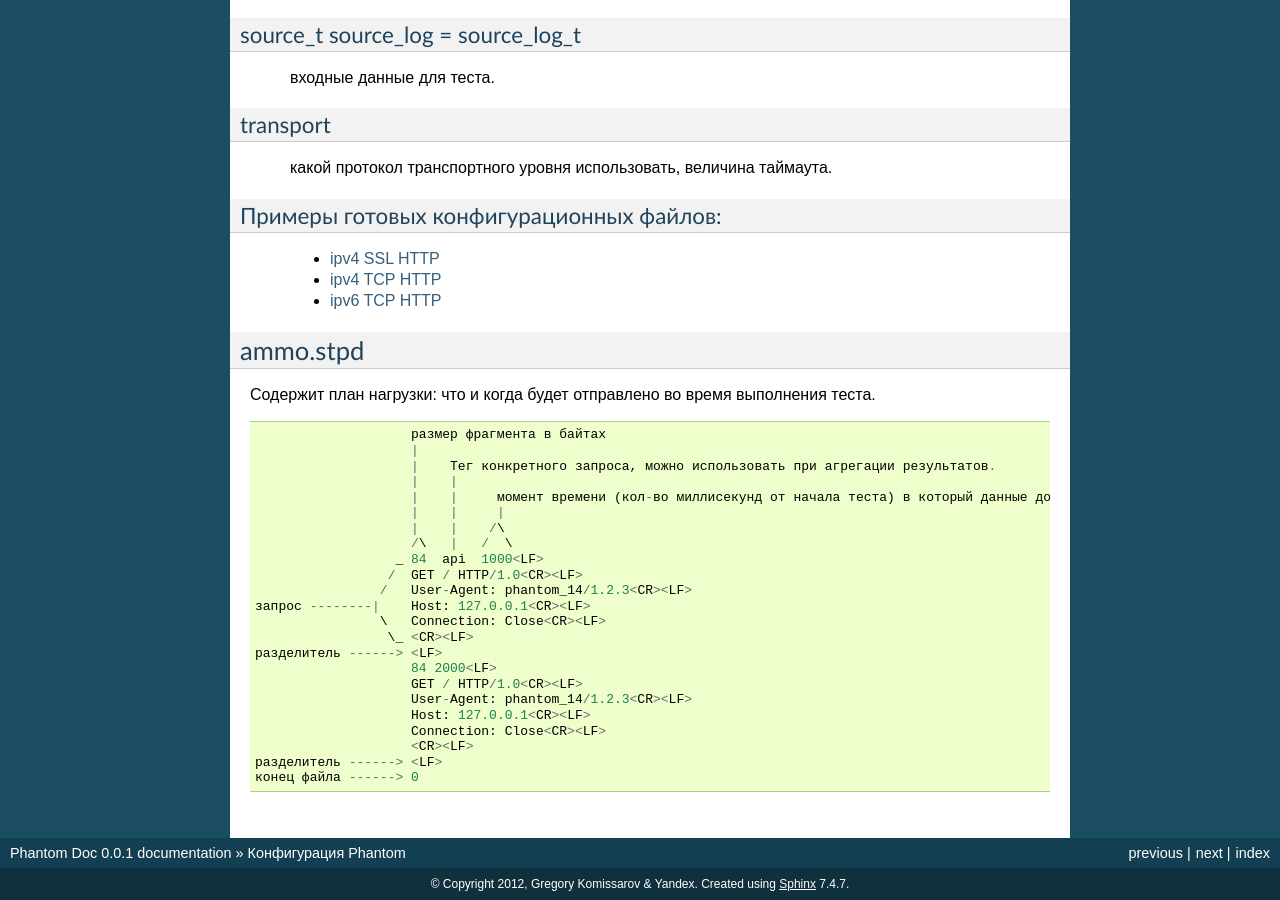
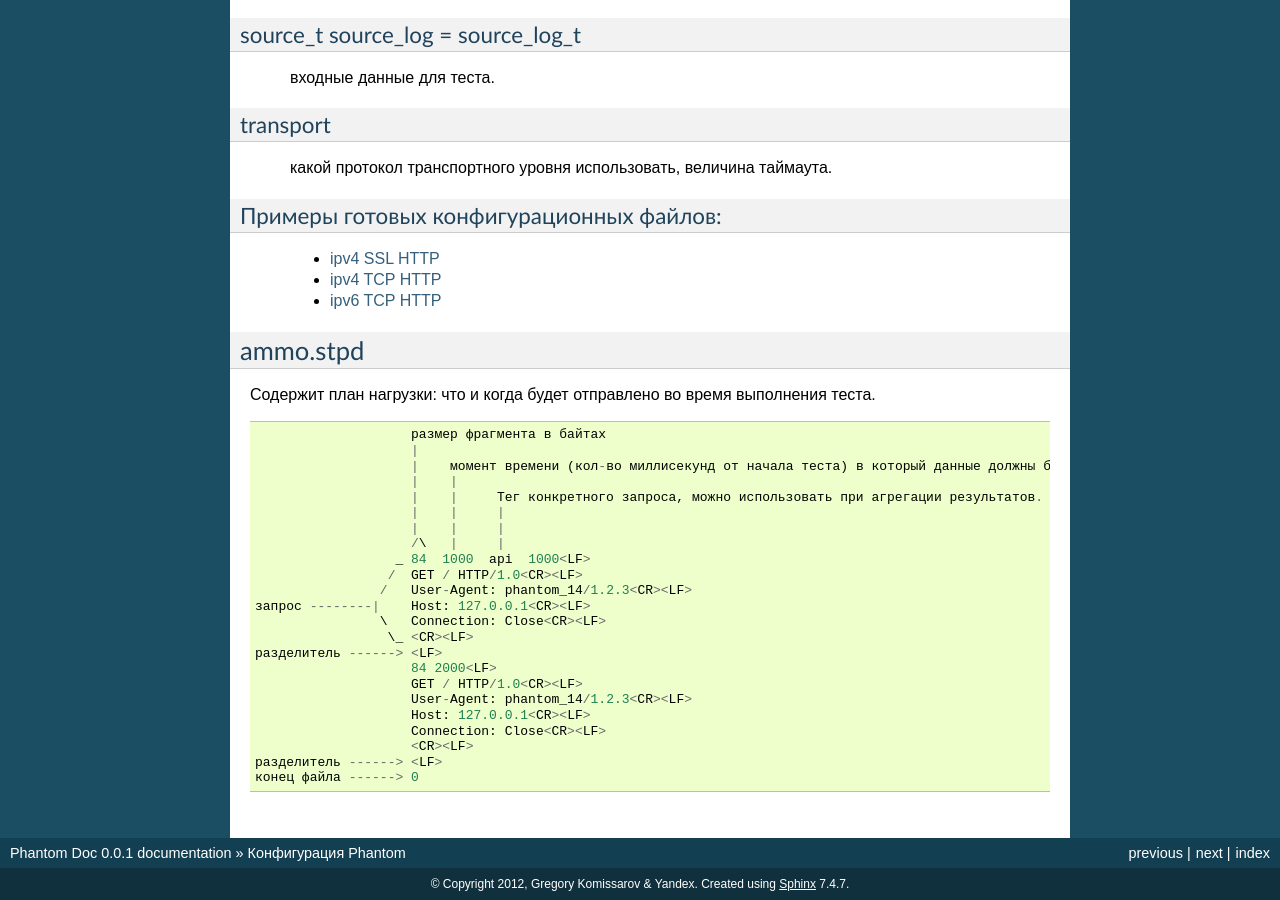
Before and after one commit to greggyNapalm/phantom_doc, a Sphinx documentation site: the page built from docs/writing-a-phantom-conf.rst, in a window 1280 px wide and 900 px high, scrolled down 1071 px. Built offline with Sphinx 7.4.7, drawn with Linux system fonts in a browser that asks for light colours.

Commit message:
Update writing-a-phantom-conf.rst

```diff
--- a/docs/writing-a-phantom-conf.rst
+++ b/docs/writing-a-phantom-conf.rst
@@ -66,13 +66,13 @@
 
                         размер фрагмента в байтах
                         |
-                        |    Тег конкретного запроса, можно использовать при агрегации результатов.
+                        |    момент времени (кол-во миллисекунд от начала теста) в который данные должны быть отправлены
                         |    |
-                        |    |     момент времени (кол-во миллисекунд от начала теста) в который данные должны быть отправлены
+                        |    |     Тег конкретного запроса, можно использовать при агрегации результатов.
                         |    |     |
-                        |    |    /\
-                        /\   |   /  \
-                      _ 84  api  1000<LF>
+                        |    |     |
+                        /\   |     |
+                      _ 84  1000  api  1000<LF>
                      /  GET / HTTP/1.0<CR><LF>
                     /   User-Agent: phantom_14/1.2.3<CR><LF>
     запрос --------|    Host: 127.0.0.1<CR><LF>
```
